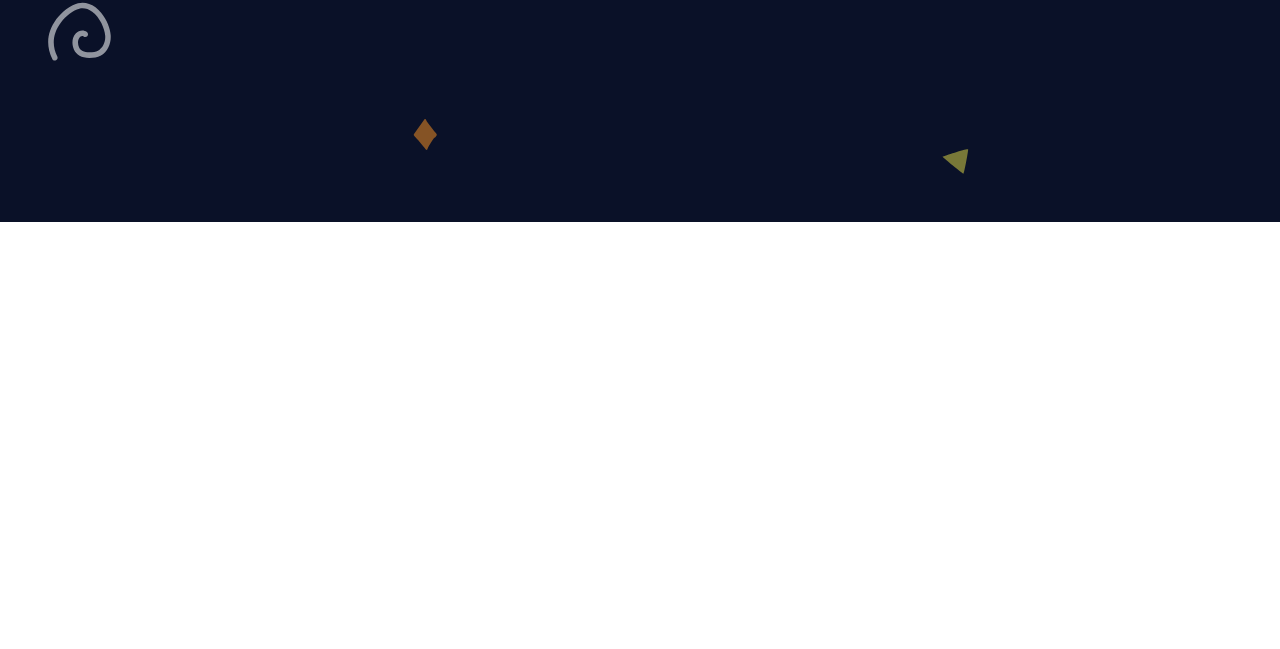
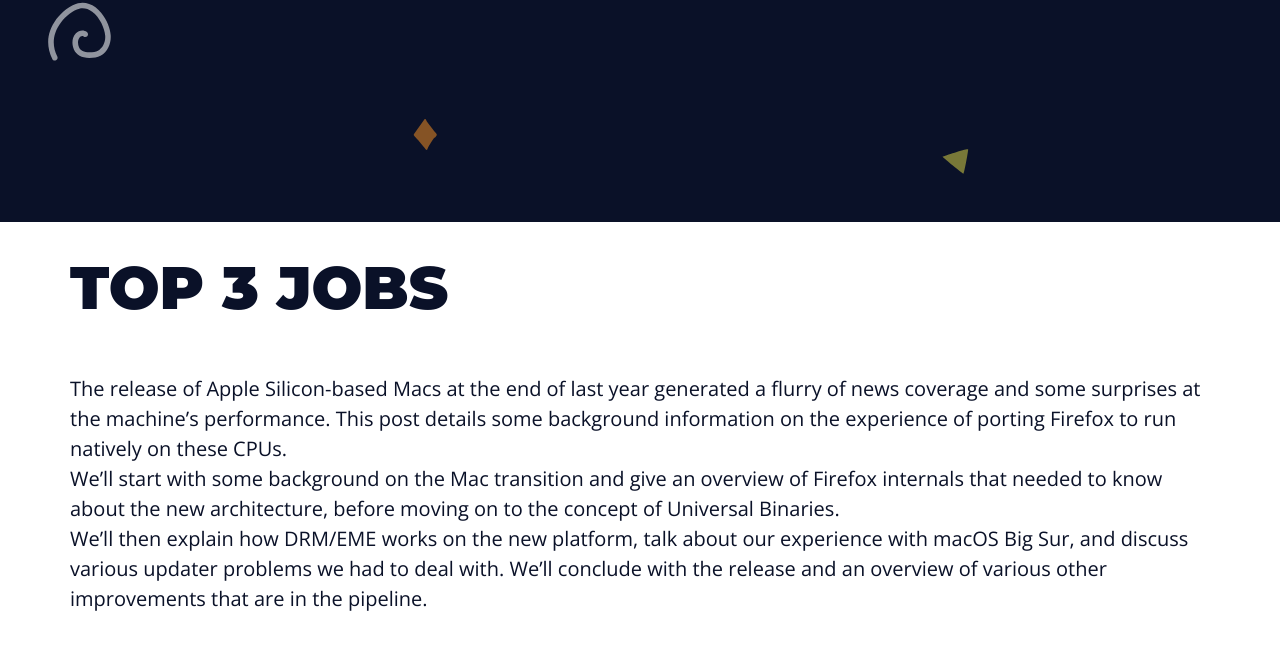
Before and after one commit to SamuelBelloSB/Landing-Page-CursoJs, a plain HTML site: page index.html in a window 1280 px wide. Shown: the part 643-1292 px from the top of the page. Before the commit the page ends 925 px from the top, so only its background shows below. Drawn offline with nearby package versions, Linux system fonts and the light colour scheme.

Commit message:
conteúdo do top3 adicionado

```diff
--- a/index.html
+++ b/index.html
@@ -39,7 +39,14 @@
             </div>
         </div>
     </section>
-    <section class="white-bg main-content"></section>
+    <section class="white-bg  section">
+        <div class="main-content top3-content">
+            <h2>TOP 3 JOBS</h2>
+            <p>The release of Apple Silicon-based Macs at the end of last year generated a flurry of news coverage and some surprises at the machine’s performance. This post details some background information on the experience of porting Firefox to run natively on these CPUs.</p>
+            <p>We’ll start with some background on the Mac transition and give an overview of Firefox internals that needed to know about the new architecture, before moving on to the concept of Universal Binaries.</p>
+            <p>We’ll then explain how DRM/EME works on the new platform, talk about our experience with macOS Big Sur, and discuss various updater problems we had to deal with. We’ll conclude with the release and an overview of various other improvements that are in the pipeline.</p>
+        </div>
+    </section>
     <section class="main-bg"></section>
 </body>
 </html>
```
Also changed, not shown: assets/style.css (+10 -0 lines).
